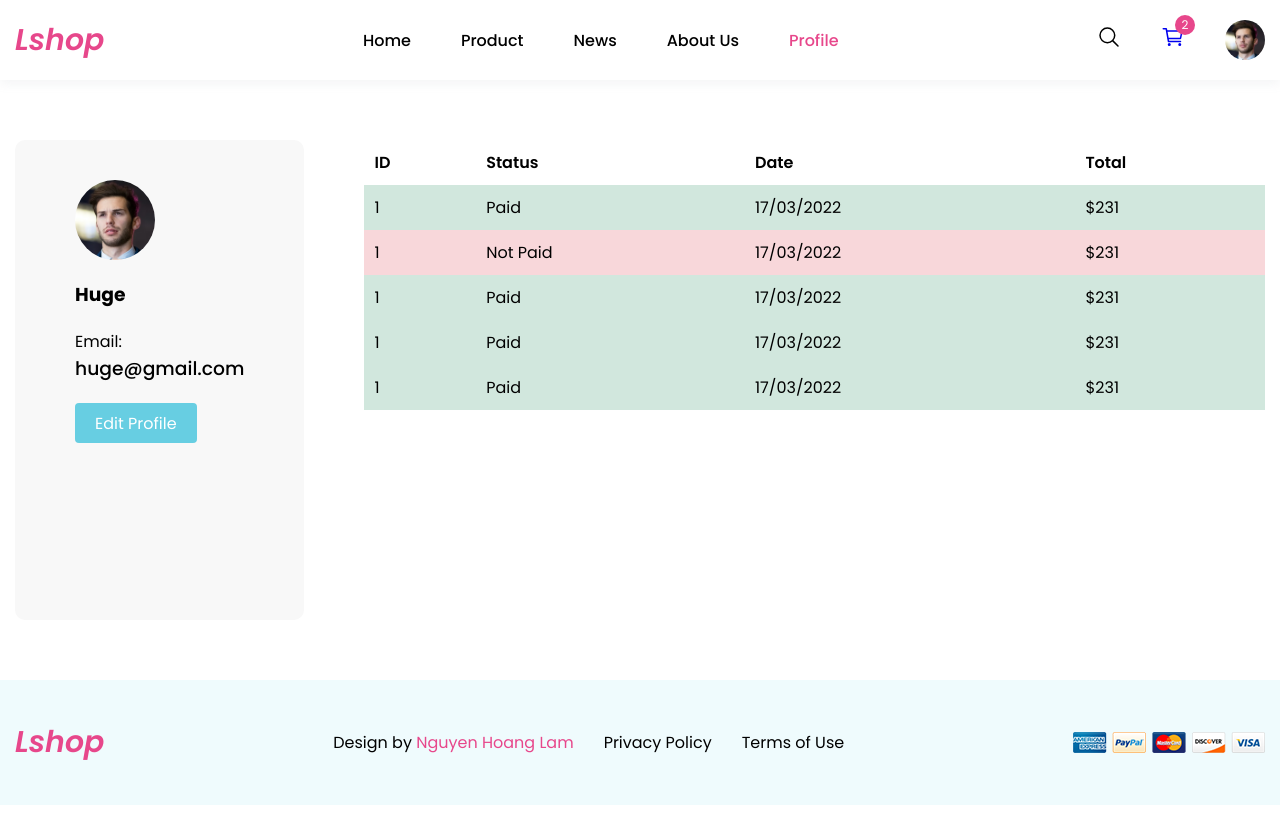
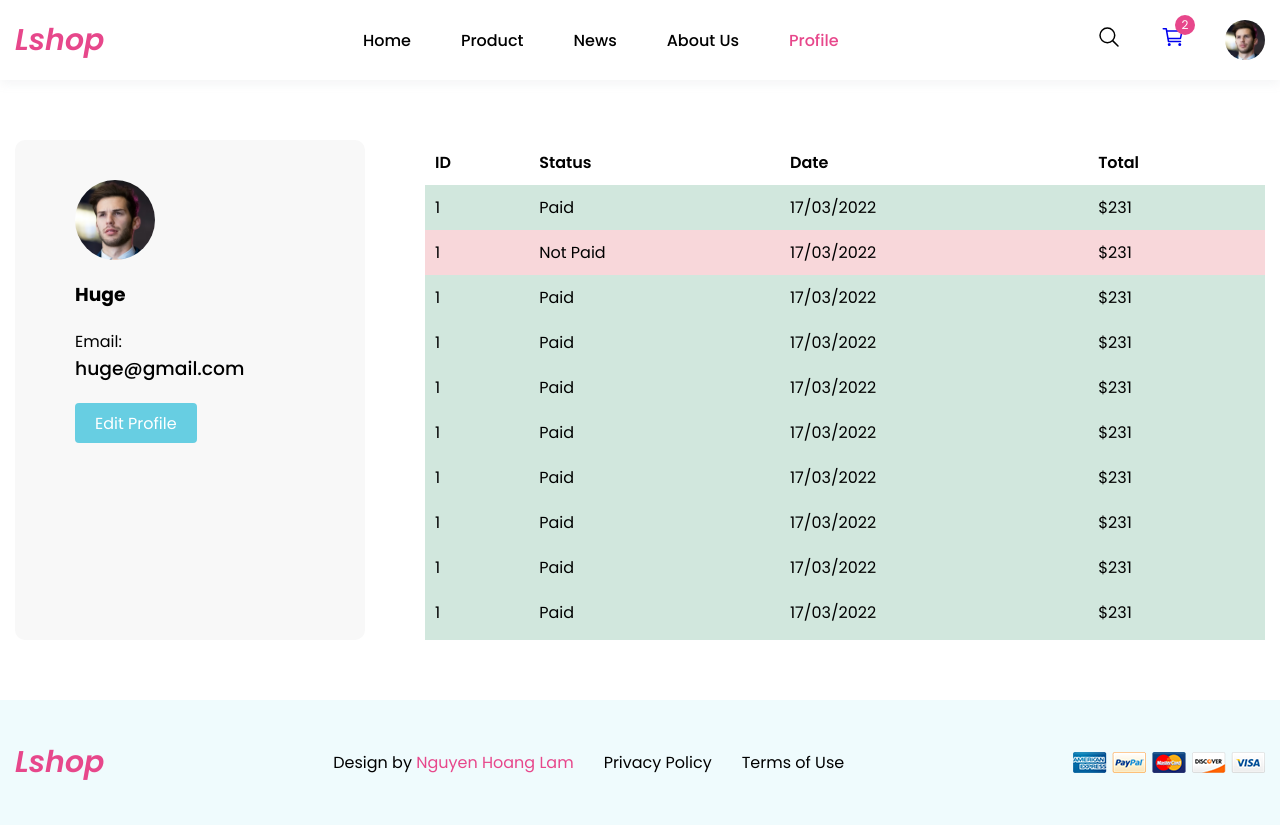
Before and after one commit to lamhoang1256/flower-shopping, a React (Create React App) app: page /profile in a window 1280 px wide. Built offline with nearby package versions, Linux system fonts and the light colour scheme.

Commit message:
optimize UI profile page

```diff
--- a/src/Pages/Profile/Profile.jsx
+++ b/src/Pages/Profile/Profile.jsx
@@ -69,6 +69,127 @@ export const Profile = () => {
                     <td>17/03/2022</td>
                     <td>$231</td>
                   </tr>
+                  {/* test  */}
+                  <tr>
+                    <td>1</td>
+                    <td>Paid</td>
+                    <td>17/03/2022</td>
+                    <td>$231</td>
+                  </tr>
+                  <tr>
+                    <td>1</td>
+                    <td>Paid</td>
+                    <td>17/03/2022</td>
+                    <td>$231</td>
+                  </tr>
+                  <tr>
+                    <td>1</td>
+                    <td>Paid</td>
+                    <td>17/03/2022</td>
+                    <td>$231</td>
+                  </tr>
+                  <tr>
+                    <td>1</td>
+                    <td>Paid</td>
+                    <td>17/03/2022</td>
+                    <td>$231</td>
+                  </tr>
+                  <tr>
+                    <td>1</td>
+                    <td>Paid</td>
+                    <td>17/03/2022</td>
+                    <td>$231</td>
+                  </tr>
+                  <tr>
+                    <td>1</td>
+                    <td>Paid</td>
+                    <td>17/03/2022</td>
+                    <td>$231</td>
+                  </tr>
+                  <tr>
+                    <td>1</td>
+                    <td>Paid</td>
+                    <td>17/03/2022</td>
+                    <td>$231</td>
+                  </tr>
+                  <tr>
+                    <td>1</td>
+                    <td>Paid</td>
+                    <td>17/03/2022</td>
+                    <td>$231</td>
+                  </tr>
+                  <tr>
+                    <td>1</td>
+                    <td>Paid</td>
+                    <td>17/03/2022</td>
+                    <td>$231</td>
+                  </tr>
+                  <tr>
+                    <td>1</td>
+                    <td>Paid</td>
+                    <td>17/03/2022</td>
+                    <td>$231</td>
+                  </tr>
+                  <tr>
+                    <td>1</td>
+                    <td>Paid</td>
+                    <td>17/03/2022</td>
+                    <td>$231</td>
+                  </tr>
+                  <tr>
+                    <td>1</td>
+                    <td>Paid</td>
+                    <td>17/03/2022</td>
+                    <td>$231</td>
+                  </tr>
+                  <tr>
+                    <td>1</td>
+                    <td>Paid</td>
+                    <td>17/03/2022</td>
+                    <td>$231</td>
+                  </tr>
+                  <tr>
+                    <td>1</td>
+                    <td>Paid</td>
+                    <td>17/03/2022</td>
+                    <td>$231</td>
+                  </tr>
+                  <tr>
+                    <td>1</td>
+                    <td>Paid</td>
+                    <td>17/03/2022</td>
+                    <td>$231</td>
+                  </tr>
+                  <tr>
+                    <td>1</td>
+                    <td>Paid</td>
+                    <td>17/03/2022</td>
+                    <td>$231</td>
+                  </tr>
+                  <tr>
+                    <td>1</td>
+                    <td>Paid</td>
+                    <td>17/03/2022</td>
+                    <td>$231</td>
+                  </tr>
+                  <tr>
+                    <td>1</td>
+                    <td>Paid</td>
+                    <td>17/03/2022</td>
+                    <td>$231</td>
+                  </tr>
+                  <tr>
+                    <td>1</td>
+                    <td>Paid</td>
+                    <td>17/03/2022</td>
+                    <td>$231</td>
+                  </tr>
+                  <tr>
+                    <td>1</td>
+                    <td>Paid</td>
+                    <td>17/03/2022</td>
+                    <td>$231</td>
+                  </tr>
                 </tbody>
               </table>
             </div>
--- a/src/Pages/Profile/profile.scss
+++ b/src/Pages/Profile/profile.scss
@@ -11,6 +11,7 @@
   }
   &__info {
     padding: 40px 60px;
+    width: 350px;
     border-radius: 10px;
     background-color: #f8f8f8;
   }
@@ -25,6 +26,7 @@
   &__email {
     h3 {
       font-weight: 500;
+      word-break: break-word;
     }
   }
   &__switch {
@@ -33,6 +35,20 @@
   // PROFILE - ORDER
   &__order {
     flex: 1;
+    max-height: 500px;
+    overflow-y: scroll;
+    &::-webkit-scrollbar {
+      width: 0.8rem;
+    }
+
+    &::-webkit-scrollbar-track {
+      box-shadow: inset 0 0 6px rgba(0, 0, 0, 0.3);
+    }
+
+    &::-webkit-scrollbar-thumb {
+      background-color: $pink-color;
+      border-radius: 4px;
+    }
     table {
       width: 100%;
       border-spacing: 0;
```
